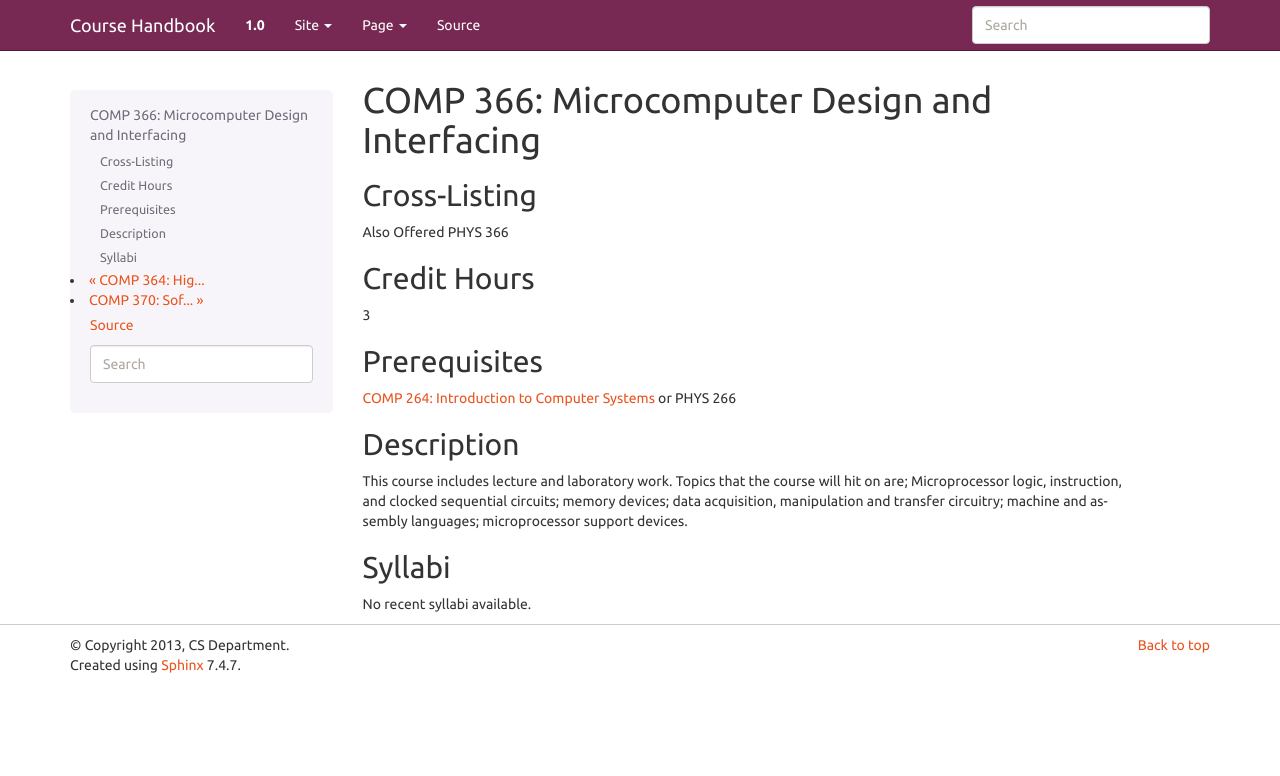
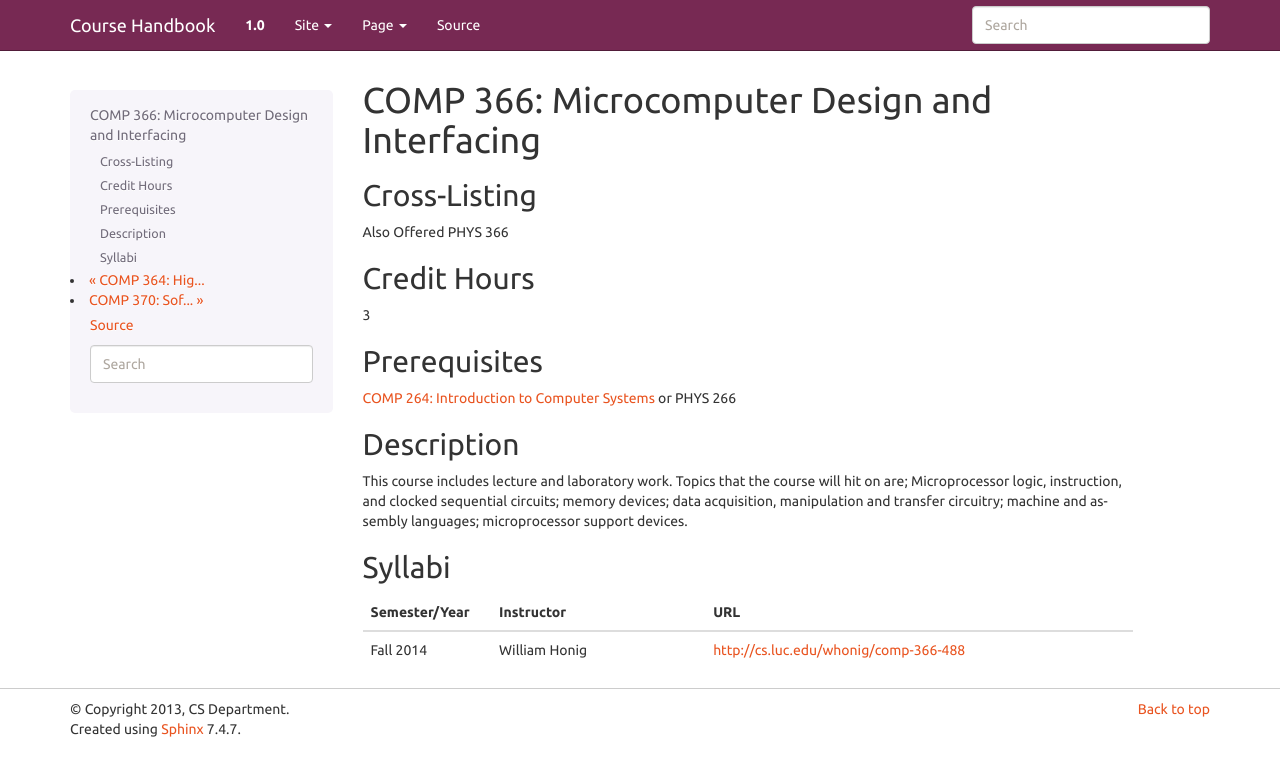
Before and after one commit to kyang5/coursedescriptions, a Sphinx documentation site: the page built from source/comp366.rst, in a window 1280 px wide. Shown: the top 776 px of the page. Built offline with Sphinx 7.4.7, drawn with Linux system fonts in a browser that asks for light colours; pages that are not in the unit, such as notebooks, are missing from menus.

Commit message:
added syllabi to comp 366, also added comp 450

```diff
--- a/source/comp366.rst
+++ b/source/comp366.rst
@@ -26,6 +26,10 @@ transfer circuitry; machine and assembly languages; microprocessor
 support devices.
 
 Syllabi
-----------------------
+--------------------
 
-No recent syllabi available.
+.. csv-table::
+   	:header: "Semester/Year", "Instructor", "URL"
+   	:widths: 15, 25, 50
+
+	"Fall 2014", "William Honig", "http://cs.luc.edu/whonig/comp-366-488"
--- a/source/index.rst
+++ b/source/index.rst
@@ -141,6 +141,7 @@ Graduate Courses
    comp447
    comp448
    comp449
+   comp450
    comp451
    comp453
    comp460
```
